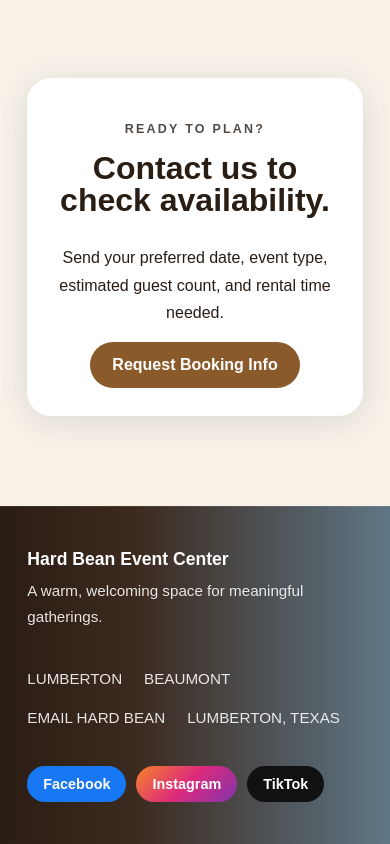
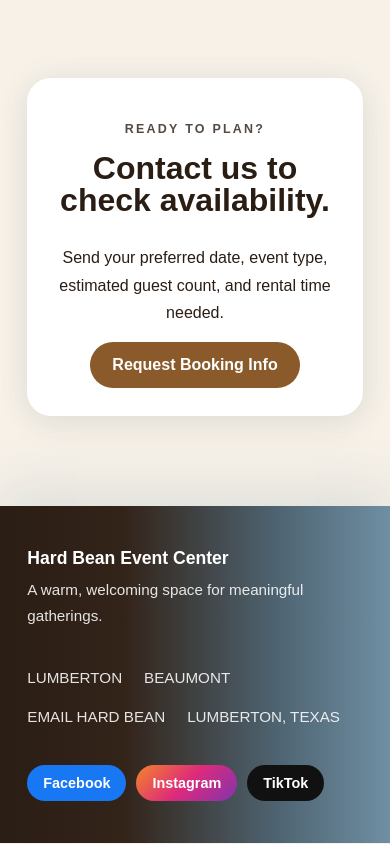
Before and after one commit to anastasis-elite/hardbean-events, a Next.js app: page / in a window 390 px wide. Shown: the part 3190-4034 px from the top of the page. Built offline with nearby package versions, Linux system fonts and the light colour scheme.

Commit message:
Update globals.css

```diff
--- a/app/globals.css
+++ b/app/globals.css
@@ -438,21 +438,21 @@ li { margin: 10px 0; }
     linear-gradient(
       to right,
       #2a1d14 0%,
-      #3c2a1f 35%,
-      #5f7686 100%
+      #33241a 32%,
+      #4f6573 72%,
+      #6f8fa3 100%
     );
 
   color: white;
+
   display: flex;
   justify-content: space-between;
   align-items: center;
   gap: 40px;
   flex-wrap: wrap;
-  border-top: 1px solid rgba(255,255,255,0.08);
-}
 
-  .siteFooter {
-  border-top: 1px solid rgba(255,255,255,0.08);
+  box-shadow:
+    0 -18px 50px rgba(111, 143, 163, 0.18);
 }
 
 .footerContact a,
```
